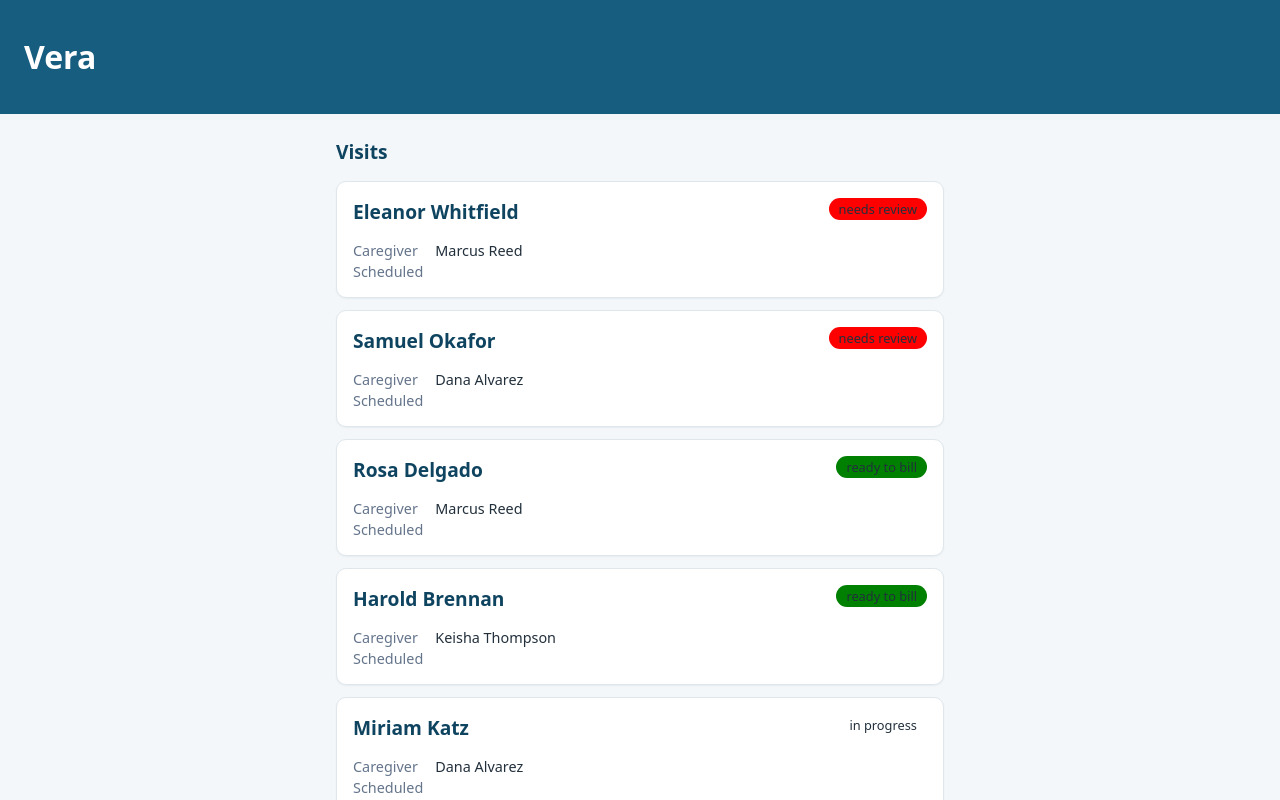
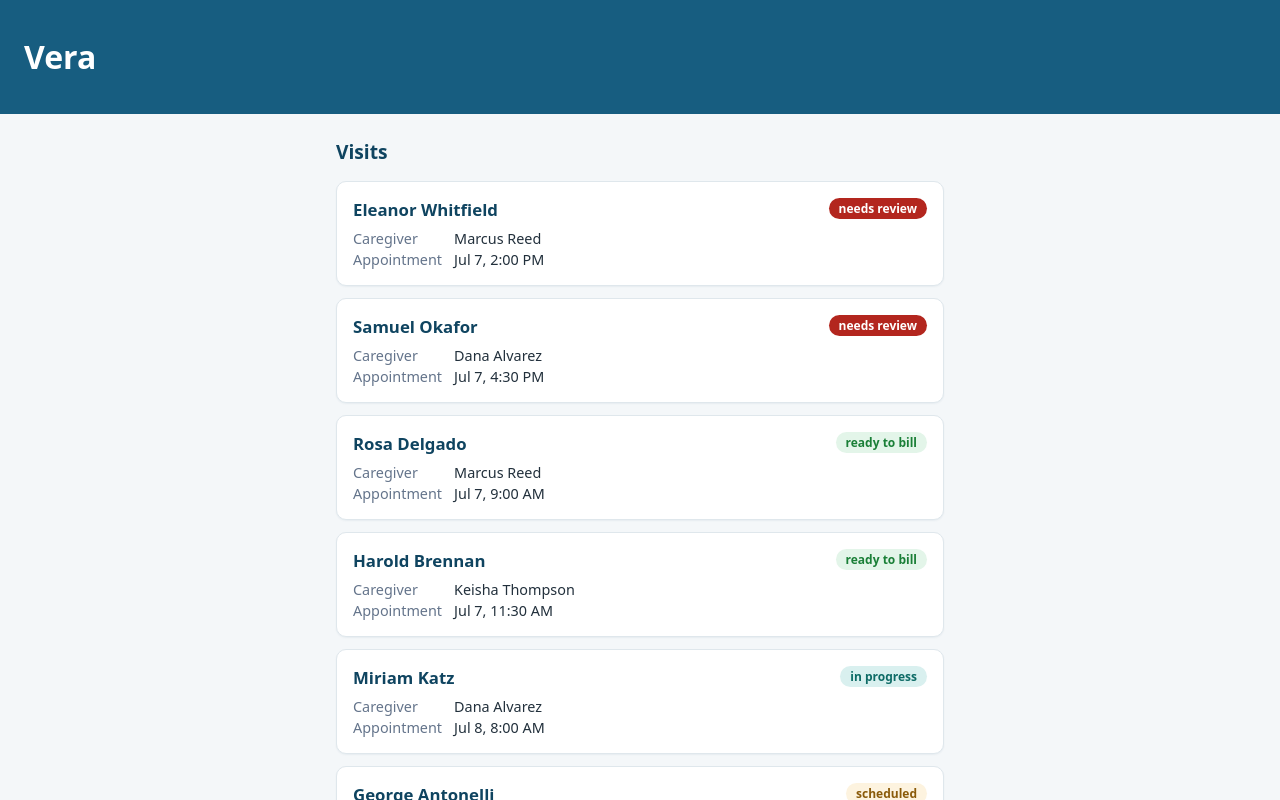
Before and after one commit to Marcandy/vera, a React (Vite) app: page / in a window 1280 px wide. Shown: the top 800 px of the page. Built offline with nearby package versions, Linux system fonts and the light colour scheme.

Commit message:
change status state flow, format appointment flow

```diff
--- a/src/components/StatusPill.jsx
+++ b/src/components/StatusPill.jsx
@@ -1,10 +1,11 @@
 import styles from './StatusPill.module.css'
 
 const STATUS_CLASSES = {
-    "pending": styles.pending,
-    "complete": styles.complete,
+    "scheduled": styles.scheduled,
+    "in progress": styles.inProgress,
     "needs review": styles.needsReview,
-    "ready to bill": styles.readyToBill
+    "ready to bill": styles.readyToBill,
+    "billed": styles.billed
 }
 
 const StatusPill = ({ status }) => {
--- a/src/components/StatusPill.module.css
+++ b/src/components/StatusPill.module.css
@@ -1,6 +1,17 @@
-.statusPill { border-radius: 999px; padding: 2px 10px; font-size: 0.8rem; }
+.statusPill {
+    border-radius: 999px;
+    padding: 2px 10px;
+    font-size: 0.75rem;
+    font-weight: 600;
+    white-space: nowrap;
+}
 
-.needsReview { background-color: red; }
-.readyToBill { background-color: green; }
-.complete    { background-color: yellow; }
-.pending     { background-color: blue; }
+/* needs review is the only status requiring admin ACTION — it alone
+   gets a solid fill so it pops against the calm pills around it */
+.needsReview { background-color: #b3261e; color: #ffffff; }
+
+/* light background + dark text pairs (WCAG-friendly contrast) */
+.readyToBill { background-color: #e3f5e9; color: #1a7f37; }
+.inProgress  { background-color: #d9f0ef; color: #0e6b66; }
+.scheduled   { background-color: #fdf3df; color: #8a5a09; }
+.billed      { background-color: #e7f0f8; color: #175d80; }
--- a/src/components/VisitCard.jsx
+++ b/src/components/VisitCard.jsx
@@ -1,16 +1,21 @@
 import StatusPill from './StatusPill';
 import styles from './VisitCard.module.css';
+
+const formatAppointment = (isoString) =>
+    new Date(isoString).toLocaleString("en-US", {
+        month: "short", day: "numeric", hour: "numeric", minute: "2-digit"
+    });
 
 const VisitCard = ({ visit }) => {
     return (
         <article className={styles.visitCard}>
-            <h3> {visit.patientName}</h3>
+            <h4>{visit.patientName}</h4>
             <dl>
                 <dt>Caregiver</dt>
                 <dd>{visit.caregiverName}</dd>
 
-                <dt>Scheduled</dt>
-                <dd>{visit.scheduledAt}</dd>
+                <dt>Appointment</dt>
+                <dd>{formatAppointment(visit.appointmentTime)}</dd>
             </dl>
 
             <StatusPill status={visit.status}/>
```
